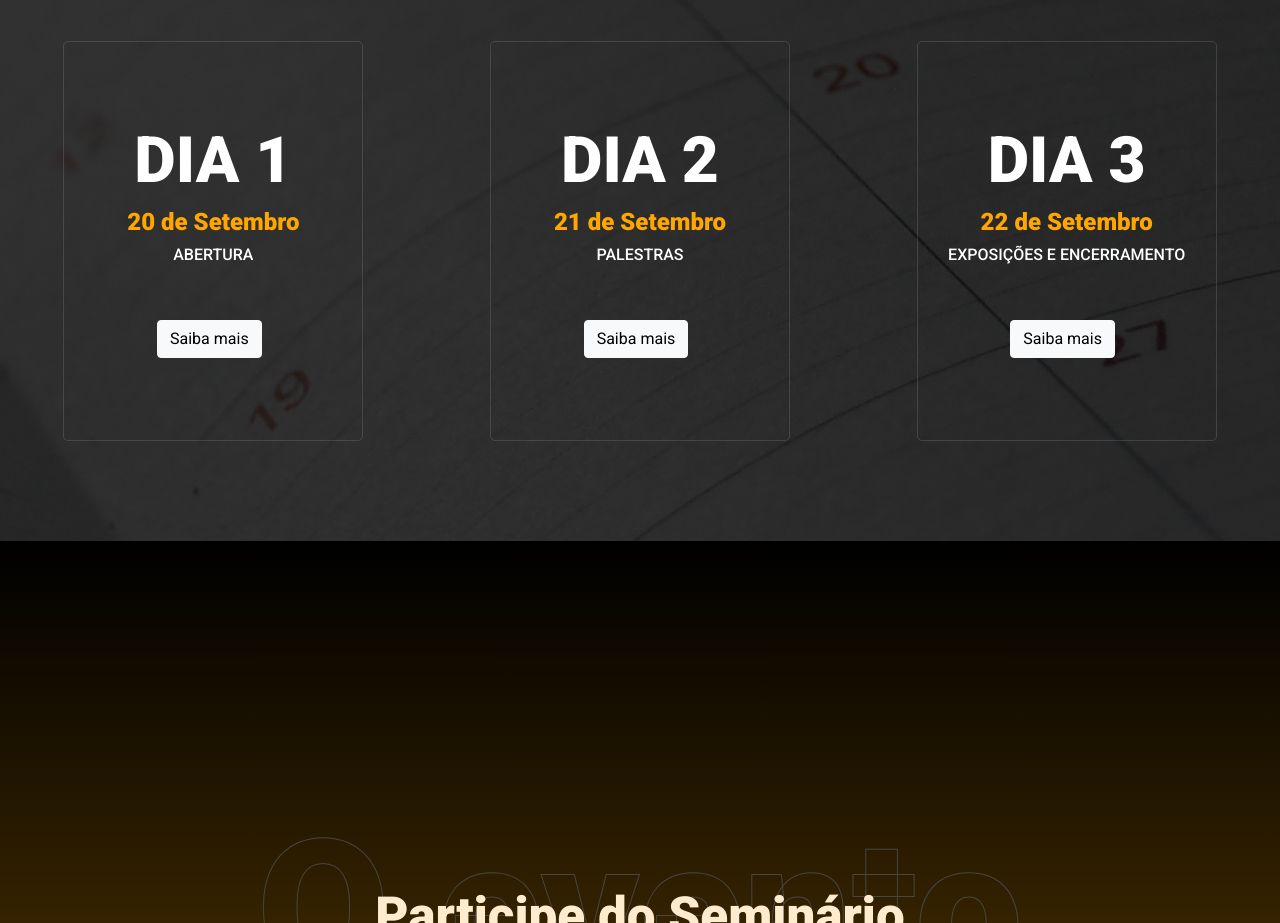
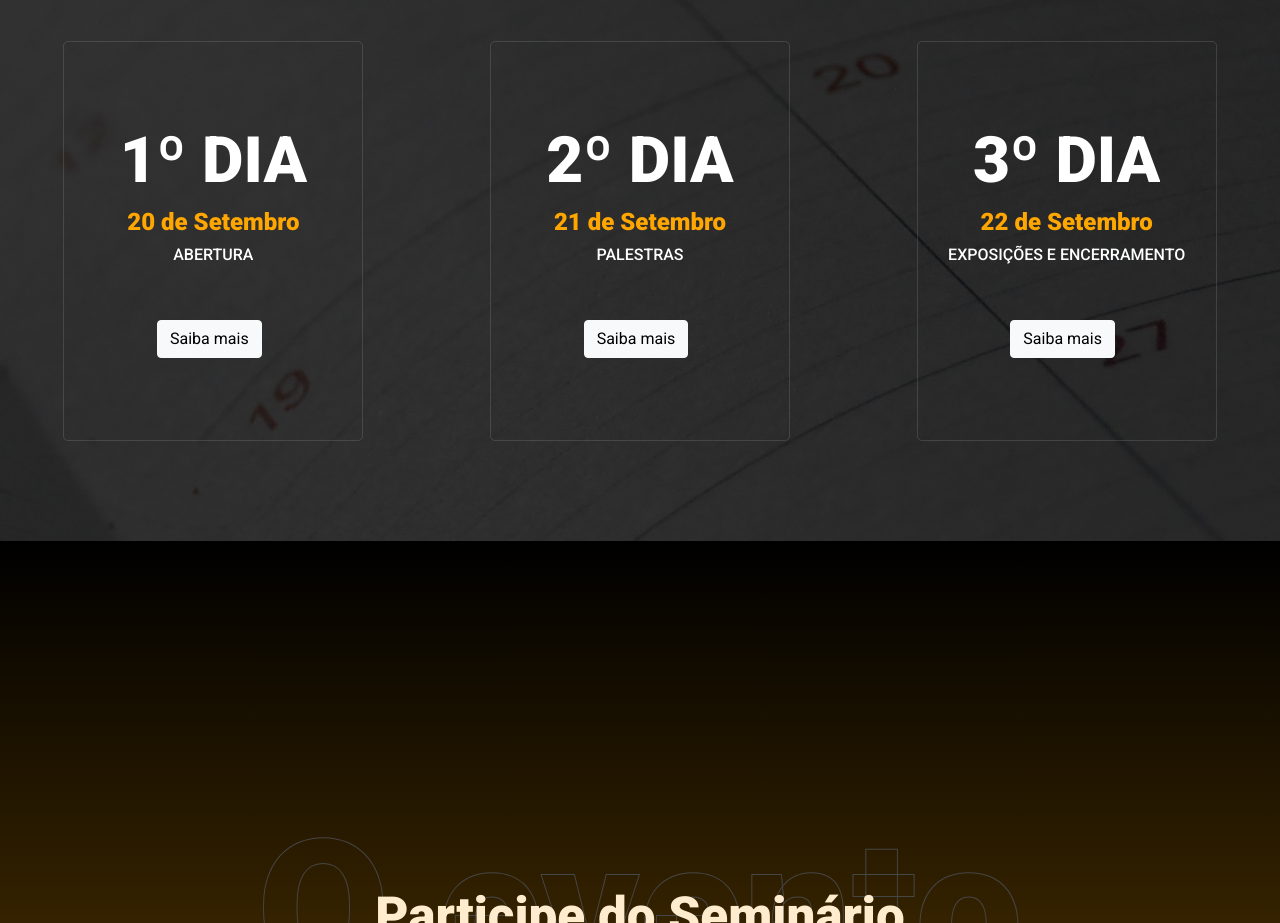
Before and after one commit to Abimaelr/uabReserva, a React (Create React App) app: page / in a window 1280 px wide. Shown: the part 4000-4923 px from the top of the page. Built offline with nearby package versions, Linux system fonts and the light colour scheme.

Commit message:
Cronograma

```diff
--- a/src/Components/Schedule.jsx
+++ b/src/Components/Schedule.jsx
@@ -32,7 +32,7 @@ function Schedule() {
         <div id='schedule'>
             <div class="bg-image"></div>
             <div className="schedule">
-                <h3>DIA 1</h3>
+                <h3>1º DIA</h3>
                 <h4>20 de Setembro</h4>
                 <h6>ABERTURA</h6>
                 <br />
@@ -48,7 +48,7 @@ function Schedule() {
                 </OffCanvasElement>
             </div>
             <div className="schedule">
-                <h3>DIA 2</h3>
+                <h3>2º DIA</h3>
                 <h4>21 de Setembro</h4>
                 <h6>PALESTRAS</h6>
                 <br />
@@ -79,7 +79,7 @@ function Schedule() {
                 </OffCanvasElement>
             </div>
             <div className="schedule">
-                <h3>DIA 3</h3>
+                <h3>3º DIA</h3>
                 <h4>22 de Setembro</h4>
                 <h6>EXPOSIÇÕES E ENCERRAMENTO</h6>
                 <br />
```
